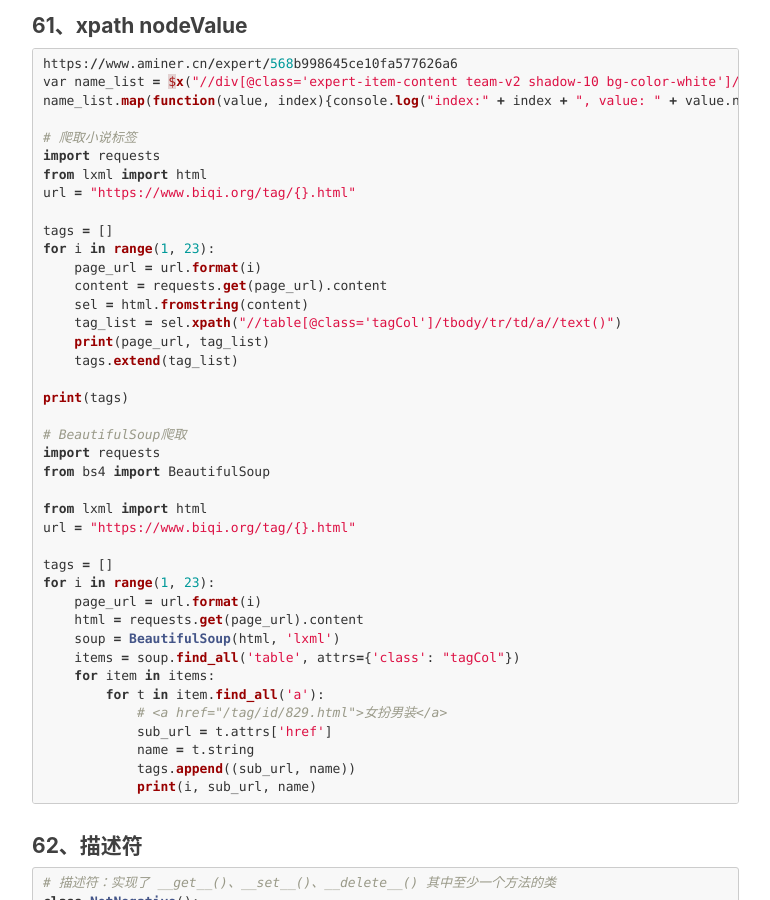
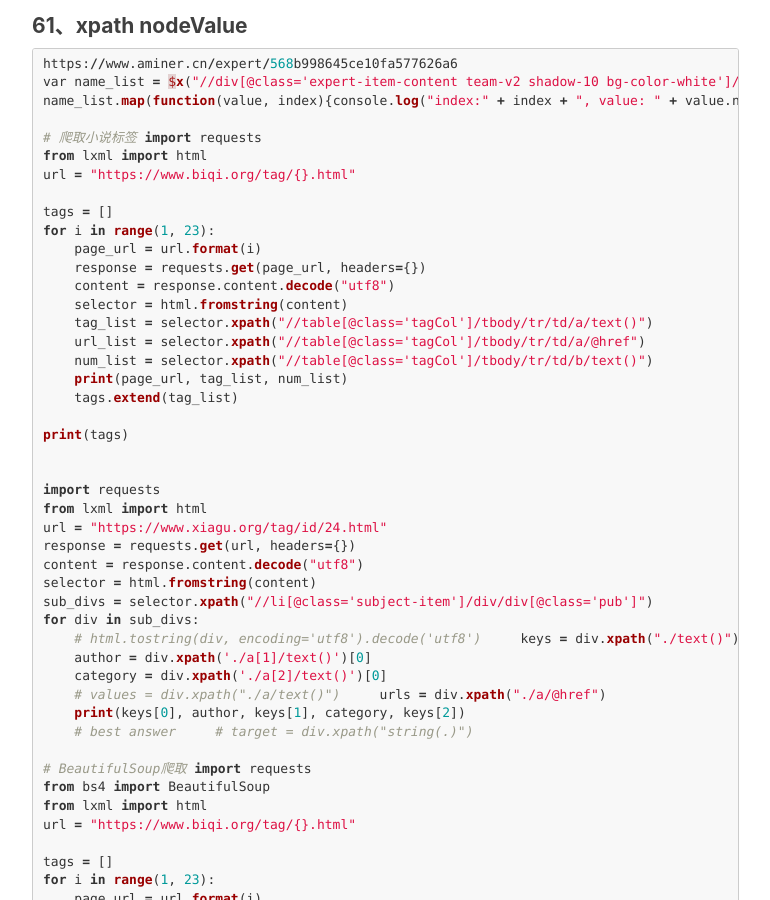
Before and after one commit to cddesire/cddesire.github.io, a Jekyll site: the page built from _posts/2017-06-01-common-python-code.markdown, in a window 1280 px wide and 900 px high, scrolled down 21433 px. Shown: the whole window, without its empty margins (233-1003 px from the left). Built offline with Jekyll 4.4.1, drawn with Linux system fonts in a browser that asks for light colours; nearby versions of some CDN libraries; comment, search, counter and statistics services are not loaded; some of the changed text lies outside the part shown.

Commit message:
add xpath

````diff
--- a/_posts/2017-06-01-common-python-code.markdown
+++ b/_posts/2017-06-01-common-python-code.markdown
@@ -1237,7 +1237,6 @@
 name_list.map(function(value, index){console.log("index:" + index + ", value: " + value.nodeValue)})
 
 # 爬取小说标签
-
 import requests
 from lxml import html
 url = "https://www.biqi.org/tag/{}.html"
@@ -1245,19 +1244,40 @@
 tags = []
 for i in range(1, 23):
     page_url = url.format(i)
-    content = requests.get(page_url).content
-    sel = html.fromstring(content)
-    tag_list = sel.xpath("//table[@class='tagCol']/tbody/tr/td/a//text()")
-    print(page_url, tag_list)
+    response = requests.get(page_url, headers={})
+    content = response.content.decode("utf8")
+    selector = html.fromstring(content)
+    tag_list = selector.xpath("//table[@class='tagCol']/tbody/tr/td/a/text()")
+    url_list = selector.xpath("//table[@class='tagCol']/tbody/tr/td/a/@href")
+    num_list = selector.xpath("//table[@class='tagCol']/tbody/tr/td/b/text()")
+    print(page_url, tag_list, num_list)
     tags.extend(tag_list)
 
 print(tags)
 
+
+import requests
+from lxml import html
+url = "https://www.xiagu.org/tag/id/24.html"
+response = requests.get(url, headers={})
+content = response.content.decode("utf8")
+selector = html.fromstring(content)
+sub_divs = selector.xpath("//li[@class='subject-item']/div/div[@class='pub']")
+for div in sub_divs:
+    # html.tostring(div, encoding='utf8').decode('utf8')
+    keys = div.xpath("./text()")
+    author = div.xpath('./a[1]/text()')[0]
+    category = div.xpath('./a[2]/text()')[0]
+    # values = div.xpath("./a/text()")
+    urls = div.xpath("./a/@href")
+    print(keys[0], author, keys[1], category, keys[2])
+    # best answer
+    # target = div.xpath("string(.)")
+
+
 # BeautifulSoup爬取
-
 import requests
 from bs4 import BeautifulSoup
-
 from lxml import html
 url = "https://www.biqi.org/tag/{}.html"
 
@@ -1270,7 +1290,6 @@
     for item in items:
         for t in item.find_all('a'):
             # <a href="/tag/id/829.html">女扮男装</a>
-
             sub_url = t.attrs['href']
             name = t.string
             tags.append((sub_url, name))
@@ -1783,3 +1802,42 @@
 print(user._age)
 
 ```
+
+#### 85、asyncio
+``` python
+import asyncio
+import aiohttp
+import time
+
+async def download_one(session, semaphore, url):
+    async with semaphore:
+        async with session.get(url) as resp:
+            html = await resp.text()
+            print('Read {} length {} from {}'.format(html, resp.content_length, url))
+
+async def download_all(sites):
+    async with aiohttp.ClientSession() as session:
+        # 限制并发量
+        semaphore = asyncio.Semaphore(2)
+        #tasks = [asyncio.ensure_future(download_one(session, site)) for site in sites]
+        tasks = [asyncio.create_task(download_one(session, semaphore, site)) for site in sites]
+        await asyncio.gather(*tasks)
+
+def main():
+    sites = [
+        'http://c.biancheng.net',
+        'http://c.biancheng.net/c',
+        'http://c.biancheng.net/python'
+    ]
+    start_time = time.perf_counter()
+    loop = asyncio.get_event_loop()
+    try:
+        loop.run_until_complete(download_all(sites))
+    finally:
+        loop.close()
+    end_time = time.perf_counter()
+    print('Download {} sites in {} seconds'.format(len(sites), end_time - start_time))
+
+if __name__ == '__main__':
+    main()
+```
````
